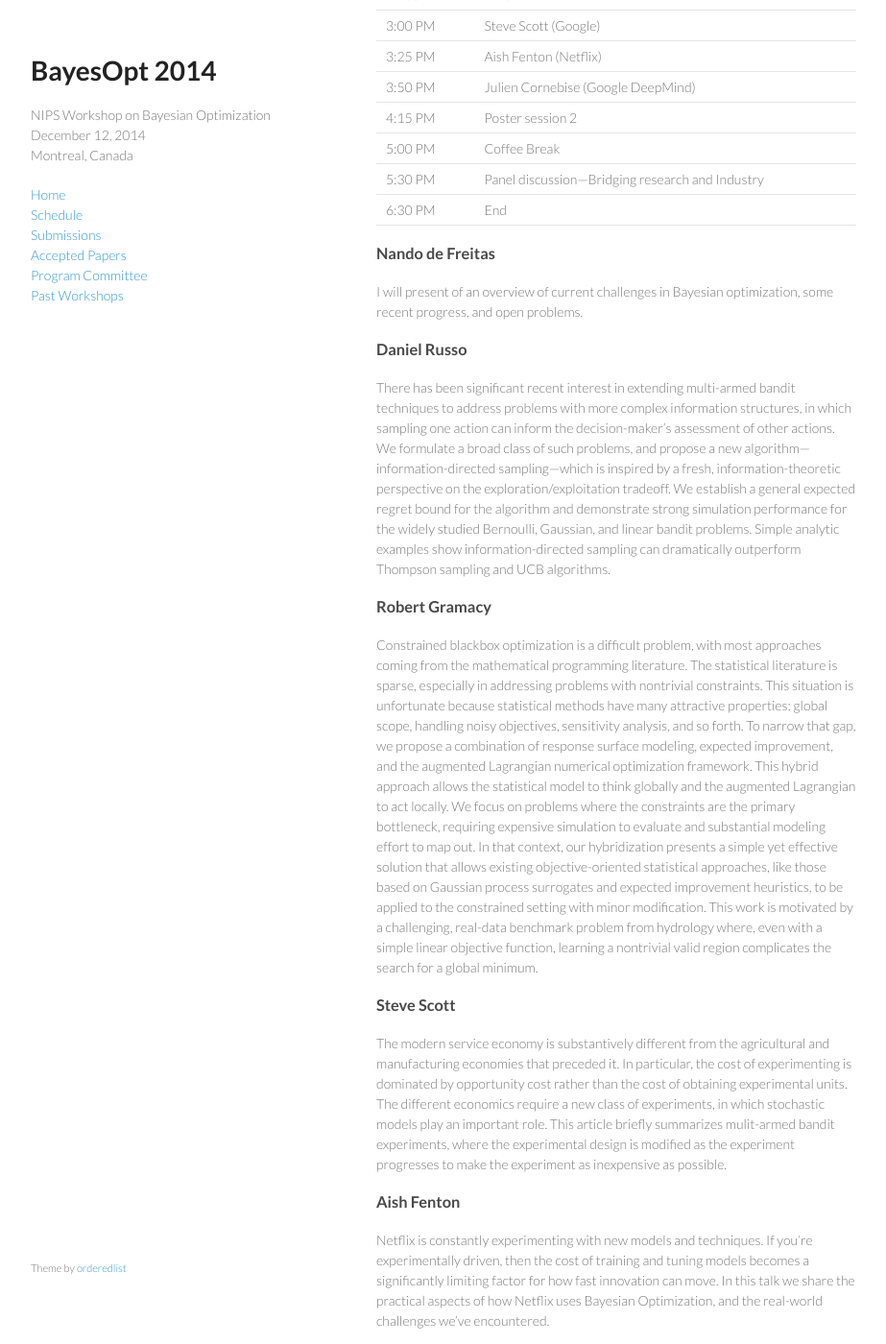
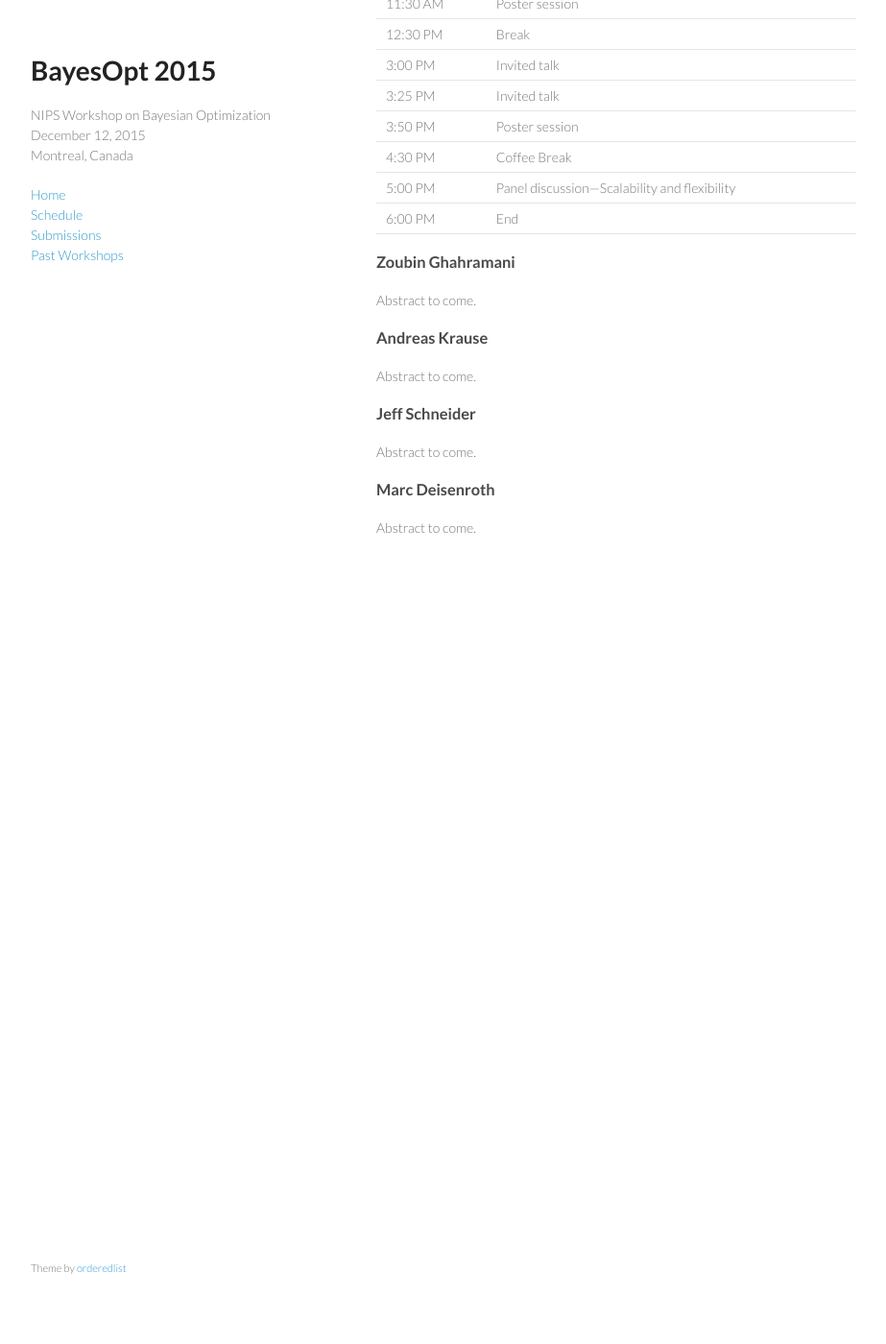
Before and after one commit to bayesopt/bayesopt.github.io, a Jekyll site: the page built from schedule.md, in a window 1280 px wide and 1400 px high, scrolled down 408 px. Shown: the whole window at 96% size, without its empty margins (178-1101 px from the left). Built offline with Jekyll 4.4.1, drawn with Linux system fonts in a browser that asks for light colours; after the commit the page ends 1038 px from its top, so only the background shows below that; some of the changed text lies outside the part shown.

Commit message:
Updated to 2015. Missing link to CMT to come.

```diff
--- a/_config.yml
+++ b/_config.yml
@@ -1,8 +1,8 @@
 # Site settings
-title: BayesOpt 2014
+title: BayesOpt 2015
 description: "
 NIPS Workshop on Bayesian Optimization
-<br>December 12, 2014
+<br>December 12, 2015
 <br>Montreal, Canada"
 baseurl: ""
 url: "http://bayesopt.github.io"
--- a/schedule.md
+++ b/schedule.md
@@ -9,93 +9,37 @@ weight: 0
 The schedule for our workshop follows. Below that are short abstracts for each
 of our invited speakers.
 
+Saturday 12 December, 2015
+
 | --------:| ---------------------------------------------------
-|  8:30 AM | Introduction and opening remarks
-|  8:50 AM | Nando de Freitas (University of Oxford)
-|  9:25 AM | Robert Gramacy (University of Chicago)
-| 10:00 AM | Coffee Break
-| 10:30 AM | Daniel Russo (Stanford University)
-| 11:05 AM | Poster spotlights
-| 11:20 AM | Poster session 1
-| 12:00 PM | Break
-|  3:00 PM | Steve Scott (Google)
-|  3:25 PM | Aish Fenton (Netflix)
-|  3:50 PM | Julien Cornebise (Google DeepMind)
-|  4:15 PM | Poster session 2
-|  5:00 PM | Coffee Break
-|  5:30 PM | Panel discussion&mdash;Bridging research and Industry
-|  6:30 PM | End
+|  9:00 AM | Introduction and opening remarks
+|  9:25 AM | Invited talk
+|  9:50 AM | Invited talk
+| 10:15 AM | Coffee Break
+| 10:45 AM | Invited talk
+| 11:10 AM | Poster spotlights
+| 11:30 AM | Poster session
+| 12:30 PM | Break
+|  3:00 PM | Invited talk
+|  3:25 PM | Invited talk
+|  3:50 PM | Poster session
+|  4:30 PM | Coffee Break
+|  5:00 PM | Panel discussion&mdash;Scalability and flexibility
+|  6:00 PM | End
 
 
-### Nando de Freitas
+### Zoubin Ghahramani
 
-I will present of an overview of current challenges in Bayesian optimization,
-some recent progress, and open problems.
+Abstract to come.
 
-### Daniel Russo
+### Andreas Krause
 
-There has been significant recent interest in extending multi-armed bandit
-techniques to address problems with more complex information structures, in
-which sampling one action can inform the decision-maker’s assessment of other
-actions. We formulate a broad class of such problems, and propose a new
-algorithm---information-directed sampling---which is inspired by a fresh,
-information-theoretic perspective on the exploration/exploitation tradeoff. We
-establish a general expected regret bound for the algorithm and demonstrate
-strong simulation performance for the widely studied Bernoulli, Gaussian, and
-linear bandit problems. Simple analytic examples show information-directed
-sampling can dramatically outperform Thompson sampling and UCB algorithms.
+Abstract to come.
 
+### Jeff Schneider
 
-### Robert Gramacy
+Abstract to come.
 
-Constrained blackbox optimization is a difficult problem, with most
-approaches coming from the mathematical programming literature. The
-statistical literature is sparse, especially in addressing problems
-with nontrivial constraints. This situation is unfortunate because
-statistical methods have many attractive properties: global scope,
-handling noisy objectives, sensitivity analysis, and so forth. To
-narrow that gap, we propose a combination of response surface
-modeling, expected improvement, and the augmented Lagrangian numerical
-optimization framework. This hybrid approach allows the statistical
-model to think globally and the augmented Lagrangian to act locally.
-We focus on problems where the constraints are the primary bottleneck,
-requiring expensive simulation to evaluate and substantial modeling
-effort to map out. In that context, our hybridization presents a
-simple yet effective solution that allows existing objective-oriented
-statistical approaches, like those based on Gaussian process
-surrogates and expected improvement heuristics, to be applied to the
-constrained setting with minor modification. This work is motivated by
-a challenging, real-data benchmark problem from hydrology where, even
-with a simple linear objective function, learning a nontrivial valid
-region complicates the search for a global minimum.
+### Marc Deisenroth
 
-
-### Steve Scott
-
-The modern service economy is substantively different from the agricultural and
-manufacturing economies that preceded it. In particular, the cost of
-experimenting is dominated by opportunity cost rather than the cost of obtaining
-experimental units. The different economics require a new class of experiments,
-in which stochastic models play an important role. This article briefly
-summarizes mulit-armed bandit experiments, where the experimental design is
-modified as the experiment progresses to make the experiment as inexpensive as
-possible.
-
-### Aish Fenton
-
-Netflix is constantly experimenting with new models and techniques. If you're
-experimentally driven, then the cost of training and tuning models becomes a
-significantly limiting factor for how fast innovation can move. In this talk we
-share the practical aspects of how Netflix uses Bayesian Optimization, and the
-real-world challenges we’ve encountered.
-
-### Julien Cornebise
-
-In this informal and much practical talk, I will present the story of our
-deployment and tentative use of Spearmint in an then early day Deep Learning
-start-up context: why and who we intended it for, what we needed and did in
-order to achieve it, what went right, what we would do differently. More
-generally, we will elaborate on  a few lessons we have learned, and how some
-recent developments in the community give us hope in this regard, looking
-forward to suscitate discussions for future GP applications to the field. Joint
-work with Andrei Rusu.
+Abstract to come.
```
Also changed, not shown: index.md (+45 -32 lines), past/2014.md (added, +151 -0 lines), past/index.md (+1 -0 lines), submissions.md (+12 -13 lines), .accepted.md (renamed from accepted.md), .committee.md (renamed from committee.md).
